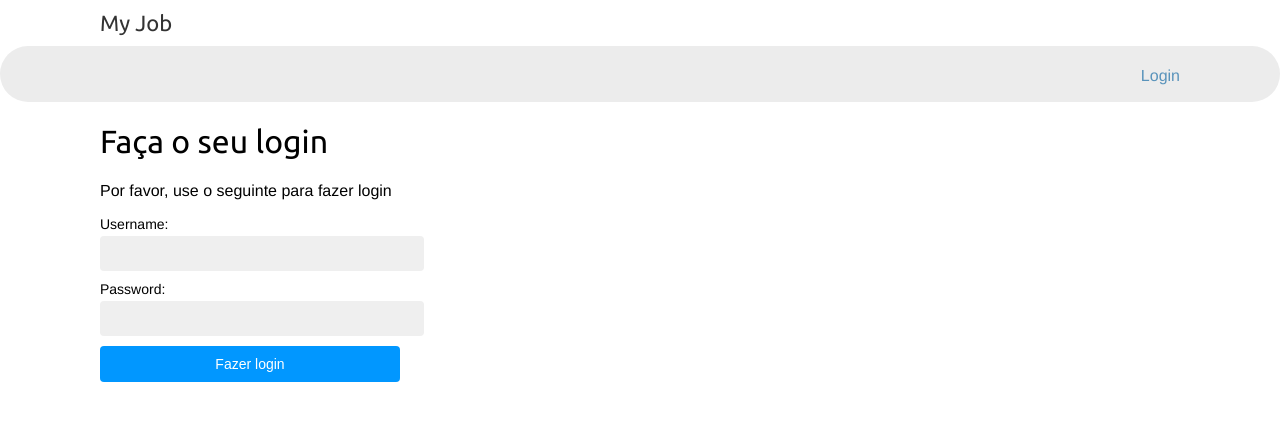
After one commit to snubdev/Portal_Emprego, a Django app: template job/templates/registration/login.html in a window 1280 px wide. The commit adds this page. Shown: the top 421 px of the page. Run offline with Django 4.2, Linux system fonts and the light colour scheme; the template is opened without the code that fills it: values that come from a table or form of the project are taken from there, others are empty.

Commit message:
Add função de login

```diff
--- a/job/templates/base.html
+++ b/job/templates/base.html
@@ -4,7 +4,7 @@
 <html>
   <head>
     <meta charset="utf-8" />
-    <title>{% block title %}My shop{% endblock %}</title>
+    <title>{% block title %}My Job{% endblock %}</title>
     <link href="{% static 'css/job.css' %}" rel="stylesheet">
   </head>
   <body>
@@ -13,7 +13,12 @@
     </div>
     <div id="subheader">
       <div class="cart">
+        {% if request.user.is_authenticated %}
           <p><a href="{% url 'job:job_search' %}">Achar Vagas</a></p>
+          <p><a href="{% url 'job:logout' %}">Logout</a></p>
+        {% else %}
+          <p><a href="{% url 'job:login' %}">Login</a></p>
+        {% endif %}
       </div>
     </div>
     <div id="content">
--- a/job/templates/job/login.html
+++ b/job/templates/job/login.html
@@ -8,6 +8,6 @@
     <form method="post">
         {{ form.as_p }}
         {% csrf_token %}
-        <p><input type="submit" value="Log in"</p>
+        <p><input type="submit" value="Log in"></p>
     </form>
 {% endblock %}
--- /dev/null
+++ b/job/templates/registration/login.html
@@ -0,0 +1,23 @@
+{% extends "base.html" %}
+
+{% block title %}Login{% endblock %}
+
+{% block content %}
+    <h1>Faça o seu login</h1>
+    {% if form.errors %}
+        <p>
+            Seu nome de usuário e senha não correspondem.
+            Por favor, tente novamente
+        </p>
+    {% else %}
+        <p>Por favor, use o seguinte para fazer login</p>
+    {% endif %}
+    <div class="login-form">
+        <form action="{% url 'job:login' %}" method="post">
+            {{ form.as_p }}
+            {% csrf_token %}
+            <input type="hidden" name="next" value="{{ next }}" />
+            <p><input type="submit" value="Fazer login"></p>
+        </form>
+    </div>
+{% endblock %}
--- a/job/urls.py
+++ b/job/urls.py
@@ -1,14 +1,17 @@
 from django.urls import path
 from . import views
+from django.contrib.auth import views as auth_views
 
 app_name = 'job'
 
 urlpatterns = [
-    path('', views.opportunity_list, name='opportunity_list'),
-    path('login/', views.user_login, name='login'),
+    # path('login/', views.user_login, name='login'),
+    path('login/', auth_views.LoginView.as_view(), name='login'),
+    path('logout/', auth_views.LogoutView.as_view(), name='logout'),
+    path('', views.teste, name='teste'),
+    path('list/', views.opportunity_list, name='opportunity_list'),
     path('search/', views.job_search, name='job_search'),
     path('<slug:category_slug>/', views.opportunity_list, name='opportunity_list_by_category'),
     path('<int:id>/<slug:slug>/', views.opportunity_detail, name='opportunity_detail'),
 
-
 ]
--- a/job/views.py
+++ b/job/views.py
@@ -4,6 +4,7 @@ from .forms import Job_RegistraionForm, SearchForm, LoginForm
 from django.contrib.postgres.search import SearchVector
 from django.http import HttpResponse
 from django.contrib.auth import authenticate, login
+from django.contrib.auth.decorators import login_required
 
 
 def opportunity_list(request, category_slug=None):
@@ -77,3 +78,8 @@ def user_login(request):
         form = LoginForm()
 
     return render(request, 'job/login.html', {'form': form})
+
+
+@login_required
+def teste(request):
+    return render(request, 'job/teste.html', {'section': teste})
--- a/portal/urls.py
+++ b/portal/urls.py
@@ -20,7 +20,7 @@ from django.conf.urls.static import static
 
 urlpatterns = [
     path('admin/', admin.site.urls),
-    path('job/', include('job.urls', namespace='job'))
+    path('job/', include('job.urls', namespace='job')),
 ]
 
 if settings.DEBUG:
```
Also changed, not shown: job/templates/job/teste.html (added, +8 -0 lines), job/templates/registration/logged_out.html (added, +11 -0 lines), portal/settings.py (+7 -2 lines).
